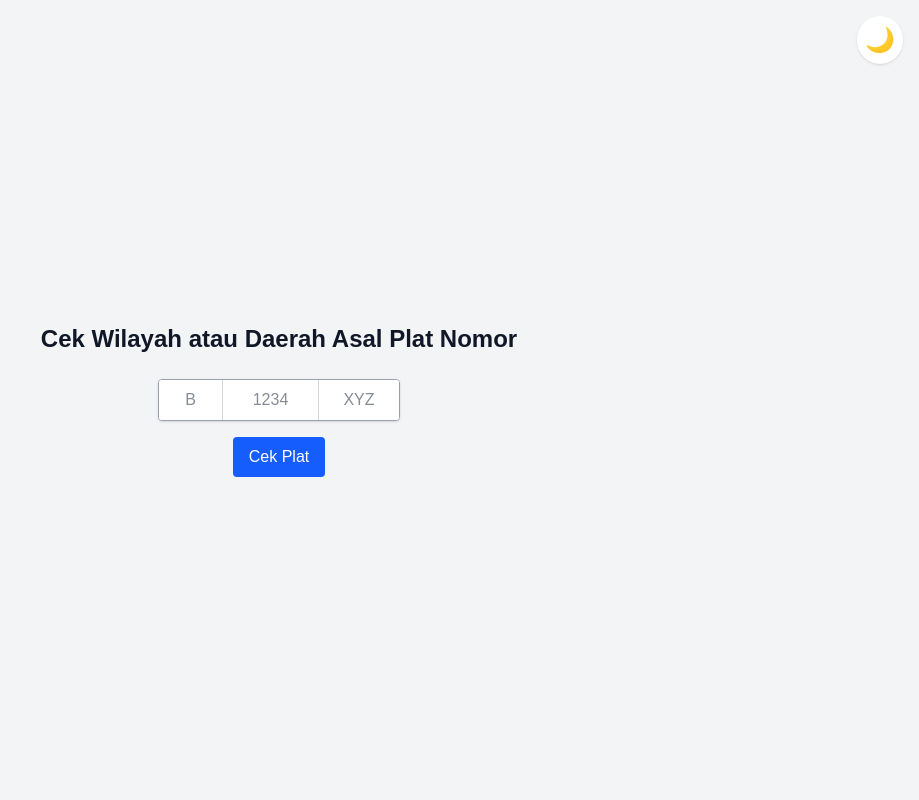
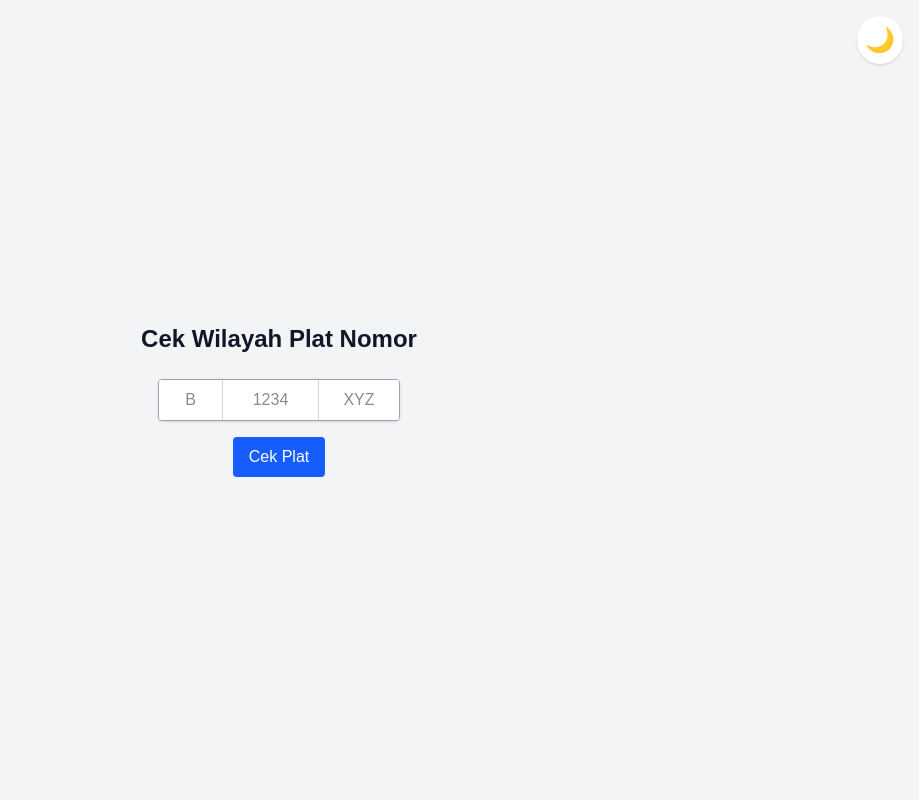
Before and after one commit to JeyyGit/plat-nomor-web-app, a Next.js app: page / in a window 1280 px wide. Shown: the top 800 px of the page, without its empty margins (361-1280 px from the left). Built offline with nearby package versions, Linux system fonts and the light colour scheme.

Commit message:
change wording

```diff
--- a/app/PlatNomorChecker.tsx
+++ b/app/PlatNomorChecker.tsx
@@ -85,7 +85,7 @@ export default function PlatNomorChecker() {
       </button>
 
       <h1 className="text-2xl font-bold mb-6">
-        Cek Wilayah atau Daerah Asal Plat Nomor
+        Cek Wilayah Plat Nomor
       </h1>
 
       <form onSubmit={handleSubmit} className="flex flex-col items-center gap-4">
```
